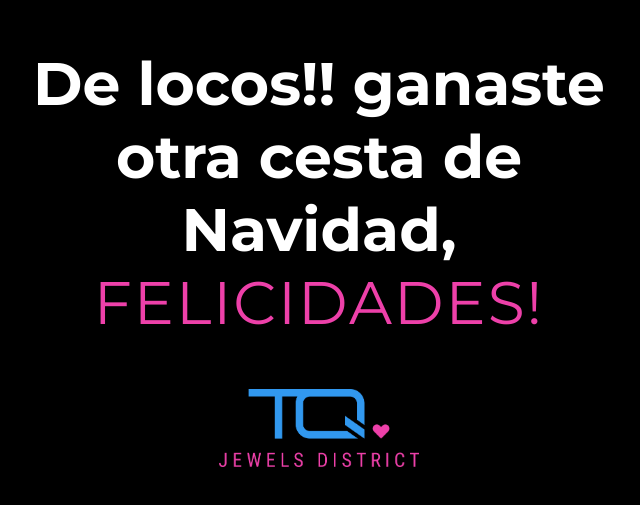
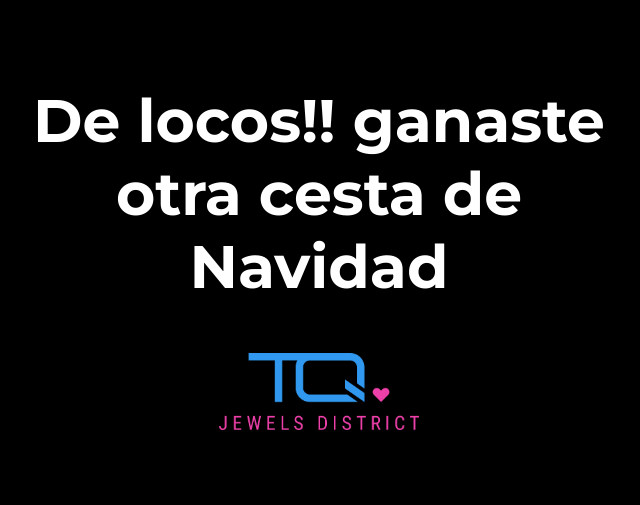
Before and after one commit to MiguelJoyeriaTeQuiero/congrats, a website built with Parcel: page src/index.html in a window 1280 px wide. Shown: the part 143-648 px from the top of the page, without its empty margins (321-961 px from the left). Built offline with nearby package versions, Linux system fonts and the light colour scheme.

Commit message:
Fix Message

```diff
--- a/src/index.html
+++ b/src/index.html
@@ -10,7 +10,7 @@
     <section class="hero">
         <div class="textContainer">
             <h1 class="congrats">
-                De locos!! ganaste otra cesta de Navidad, <span class="pink">felicidades!</span>
+                De locos!! ganaste otra cesta de Navidad
             </h1>
             <img class="logo" src="./assets/logo.png" alt="Logo TQ">
         </div>
```
